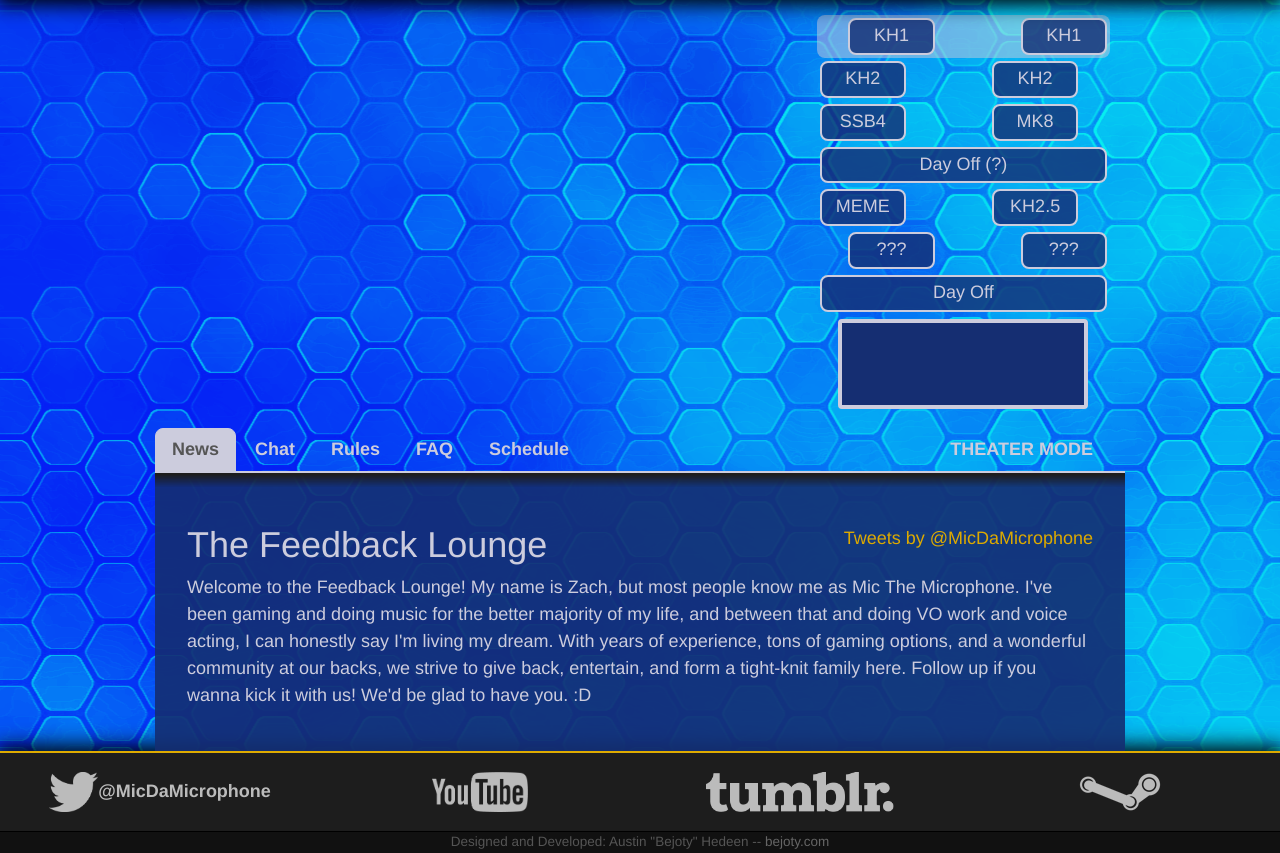
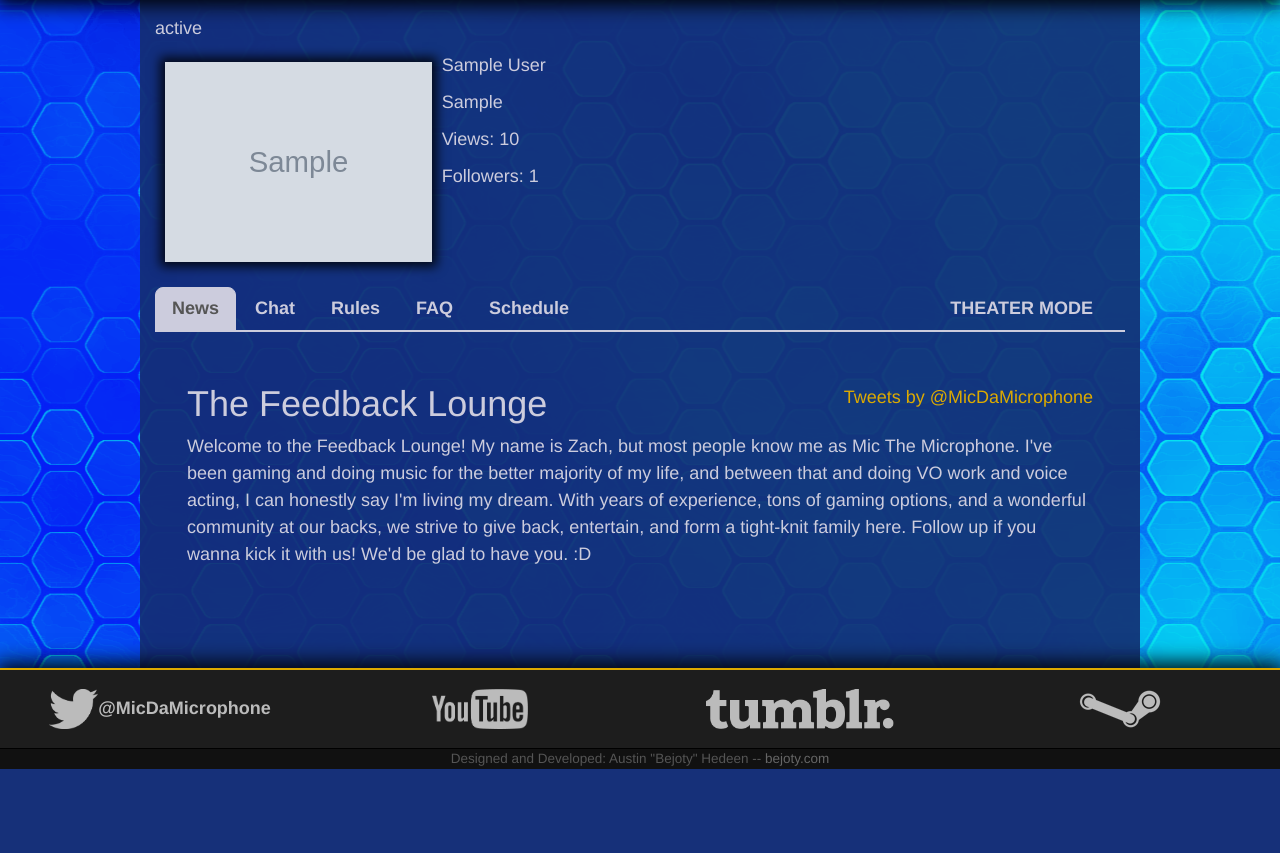
Before and after one commit to Bejoty/TheFeedbackLounge, a Django app: page /stream/test/ in a window 1280 px wide. Shown: the part 52-905 px from the top of the page. After the commit the page ends 821 px from the top, so only its background shows below. Run offline with Django 3.2, Linux system fonts and the light colour scheme; tables that the repository leaves empty hold one stand-in row (values such as "Sample post"); grey boxes marked "Sample" are stand-in pictures; some libraries are stand-ins or nearby versions; some web fonts are replaced.

Commit message:
Implement channel statistics w/ test page

```diff
--- a/stream/models.py
+++ b/stream/models.py
@@ -1,4 +1,8 @@
+import datetime
+import urllib
+import json
 from django.db import models
+from django.utils import timezone
 
 
 class Game(models.Model):
@@ -21,9 +25,8 @@ class Stream(models.Model):
 
 class Channel(models.Model):
   name = models.CharField(max_length=25)
+
   display_name = models.CharField(max_length=25)
-  access_token = models.CharField(max_length=50)
-
   status = models.CharField(max_length=50)
   game = models.CharField(max_length=50)
   views = models.IntegerField()
@@ -32,9 +35,30 @@ class Channel(models.Model):
   url = models.URLField()
   logo_url = models.URLField()
   video_banner_url = models.URLField()
-  profile_baner_url = models.URLField()
+  profile_banner_url = models.URLField()
 
   last_updated = models.DateTimeField(auto_now=True)
 
   def __str__(self):
     return self.display_name
+
+  def recently_updated(self):
+    return self.last_updated >= timezone.now() - datetime.timedelta(minutes=1)
+
+  def update(self):
+    req = urllib.request.Request('https://api.twitch.tv/kraken/channels/' + self.name)
+    res = urllib.request.urlopen(req)
+    data = json.loads(res.read().decode('utf-8'))
+
+    self.display_name = data['display_name']
+    self.status = data['status']
+    self.game = data['game']
+    self.views = data['views']
+    self.followers = data['followers']
+
+    self.url = data['url']
+    self.logo_url = data['logo']
+    self.video_banner_url = data['video_banner']
+    self.profile_banner_url = data['profile_banner']
+
+    self.save()
--- /dev/null
+++ b/stream/static/stream/test.css
@@ -0,0 +1,18 @@
+#main {
+  background: rgba(21, 46, 114, 0.9);
+}
+
+.main-content {
+  background: none;
+}
+
+#twitch-stats img {
+  max-height: 200px;
+  float: left;
+  box-shadow: 0px 0px 10px 5px rgba(0,0,0,0.8);
+  margin: 10px;
+}
+
+#twitch-stats img:hover {
+  box-shadow: 0px 0px 15px 5px rgba(221,170,0,0.7);
+}
--- a/stream/templates/stream/test.html
+++ b/stream/templates/stream/test.html
@@ -6,6 +6,7 @@
 
 {% block styles %}
 <link rel="stylesheet" href="{% static 'stream/style.css' %}">
+<link rel="stylesheet" href="{% static 'stream/test.css' %}">
 <link href='http://fonts.googleapis.com/css?family=Germania+One' rel='stylesheet' type='text/css'>
 {% endblock styles %}
 
@@ -27,14 +28,13 @@
 
 <div class="col-gutter hidden-xs"></div>
 
-<!-- STREAM AND SIDEBARS -->
-<div class="hidden-xs col-sm-8" id="stream-block">
-  <div id="twitch_embed_player"></div>
-</div>
-<div class="col-xs-12 col-sm-4" id="sidebar-right">
-  <div id="schedule-days"></div>
-  <div id="schedule-grid"></div>
-  <div id="schedule-details"><div id="schedule-time"></div><div id="schedule-info"></div></div>
+<div id="twitch-stats">
+  <p>{{ channel.status }}</p>
+  <a href="{{ channel.url }}"><img src="{{ channel.video_banner_url }}" /></a>
+  <p>{{ channel.display_name }}</p>
+  <p>{{ channel.game }}</p>
+  <p>Views: {{ channel.views }}</p>
+  <p>Followers: {{ channel.followers }}</p>
 </div>
 
 <div class="col-gutter hidden-xs"></div>
--- a/stream/views.py
+++ b/stream/views.py
@@ -1,4 +1,7 @@
 from django.shortcuts import render
+from django.http import Http404
+
+from .models import Channel
 
 
 def index(request):
@@ -8,4 +11,8 @@ def new(request):
   return render(request, 'stream/new.html')
 
 def test(request):
-  return render(request, 'stream/test.html')
+  try:
+    channel = Channel.objects.get(pk=1)
+  except Channel.DoesNotExist:
+    raise Http404("Channel information missing")
+  return render(request, 'stream/test.html', {'channel': channel})
```
Also changed, not shown: stream/migrations/0009_auto_20150419_1134.py (added).
